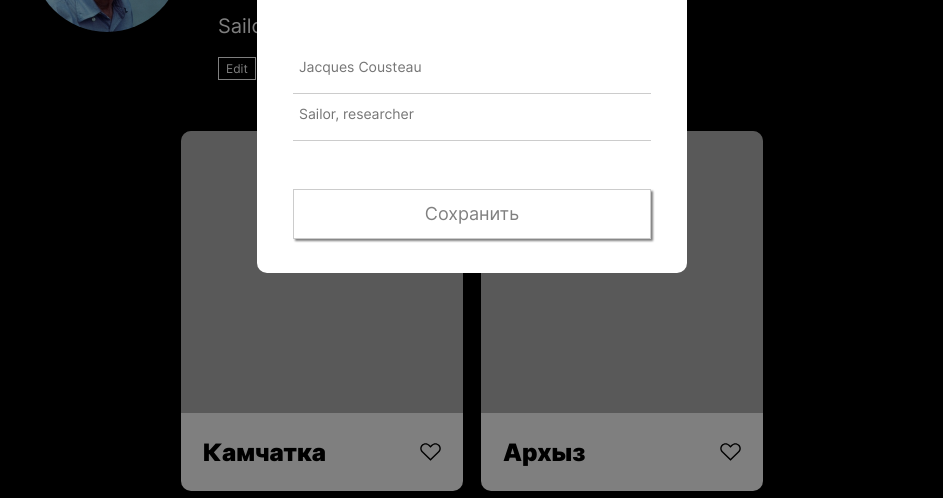
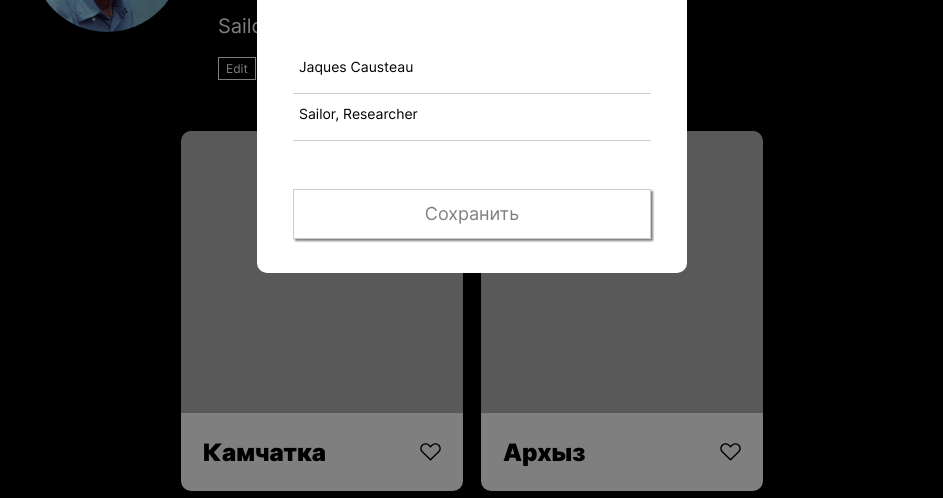
Before and after one commit to roschek/mesto, a plain HTML site: page index.html in a window 1280 px wide. Both pictures are taken after a click on the button "Edit". Shown: the part 302-800 px from the top of the page, without its empty margins (168-1111 px from the left). Drawn offline with Linux system fonts and the light colour scheme.

Commit message:
итог

```diff
--- a/index.html
+++ b/index.html
@@ -71,12 +71,12 @@
         <form id="person" class="popup__form" name="person">
           <div class="input-container">
             <input id="pers" type="text" name="pers" class="popup__input popup__input_type_name"
-              placeholder="Jacques Cousteau" minlength="2" maxlength="30" required>
+              minlength="2" maxlength="30" required>
             <span id="pers-error" class="form-error ">Это обязательное поле</span>
           </div>
           <div class="input-container">
             <input id="description" type="text" name="description" class="popup__input popup__input_type_link-url"
-              placeholder="Sailor, researcher" minlength="2" maxlength="30" required>
+              minlength="2" maxlength="30" required>
             <span id="description-error" class="form-error">Это обязательное поле</span>
           </div>
           <button id="submit-pers" class="button button__popup-edit">Сохранить</button>
--- a/script/script.js
+++ b/script/script.js
@@ -118,7 +118,7 @@ function changePerson(event) {
   event.preventDefault();
   const userName = document.querySelector('.user-info__name');
   const userDescription = document.querySelector('.user-info__job');
-  const { pers, description } = formEdit.elements
+  const { pers, description} = formEdit.elements
   userName.textContent = pers.value;
   userDescription.textContent = description.value;
   formEdit.reset();
@@ -126,6 +126,13 @@ function changePerson(event) {
 
 }
 
+function cardValue(){
+  const name = document.querySelector('.user-info__name').innerHTML;
+  const profession = document.querySelector('.user-info__job').innerHTML;
+  const { pers, description} = formEdit.elements
+  pers.value=name;
+  description.value=profession;
+}
 
 // создание карточки с фоткой
 
@@ -222,6 +229,7 @@ placesList.addEventListener('click', function (event) {
 form.addEventListener('input', handlerInputForm, true);
 formEdit.addEventListener('input', handlerInputForm, true);
 buttonEdit.addEventListener('click', togglePopupEdit);
+buttonEdit.addEventListener('click',cardValue );
 button.addEventListener('click', togglePopup);
 popupClose.addEventListener('click', togglePopup,);
 popupCloseEdit.addEventListener('click', togglePopupEdit,);
@@ -235,11 +243,11 @@ addPhoto();
 // Здравствуйте
 
 
-// В форму редактирования данных юзера должна подставляться актуальная информация, но не в плейсхолдеры,
-// а в инпуты.
+//+++ В форму редактирования данных юзера должна подставляться актуальная информация, но не в плейсхолдеры,
+// а в инпуты. //  пока не понял как сделать короче, сделал отдельную функцию
 
 //++ Если вызвать ошибку валидации на инпуте (появится текст ошибки) и просто закрыть
 // крестиком форму, то тогда при ее повторном открытии остается залипший текст ошибок.
-// Этого быть не должно.
+// Этого быть не должно.   +исправил, теперь работает
 
 // Это надо исправить.
```
